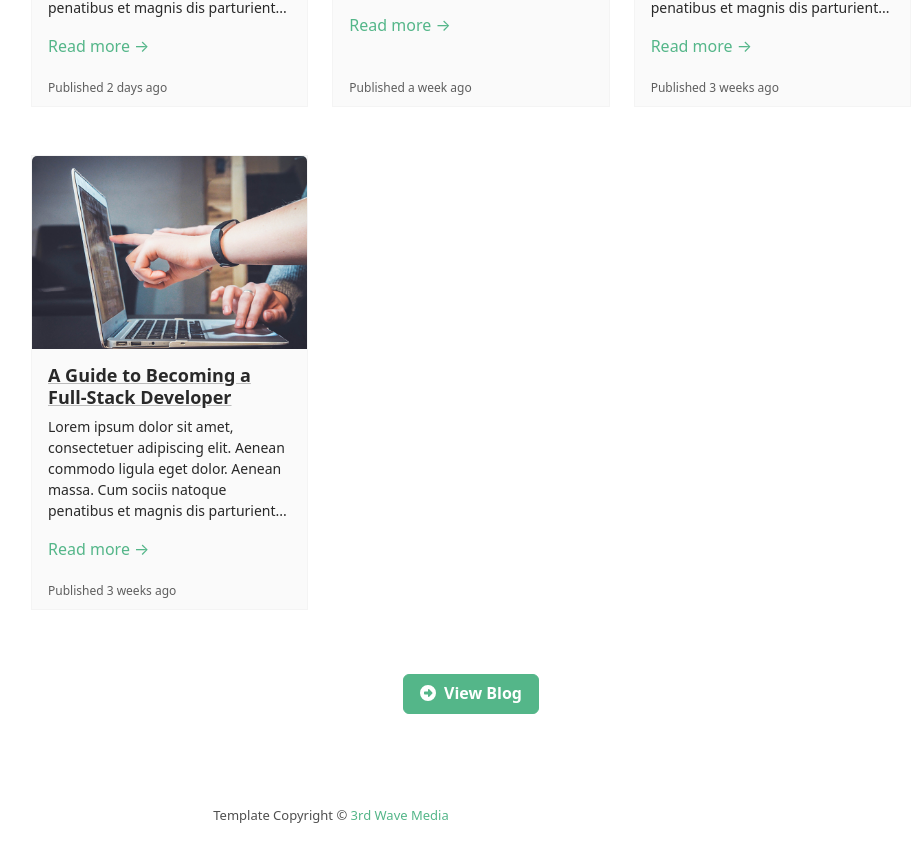
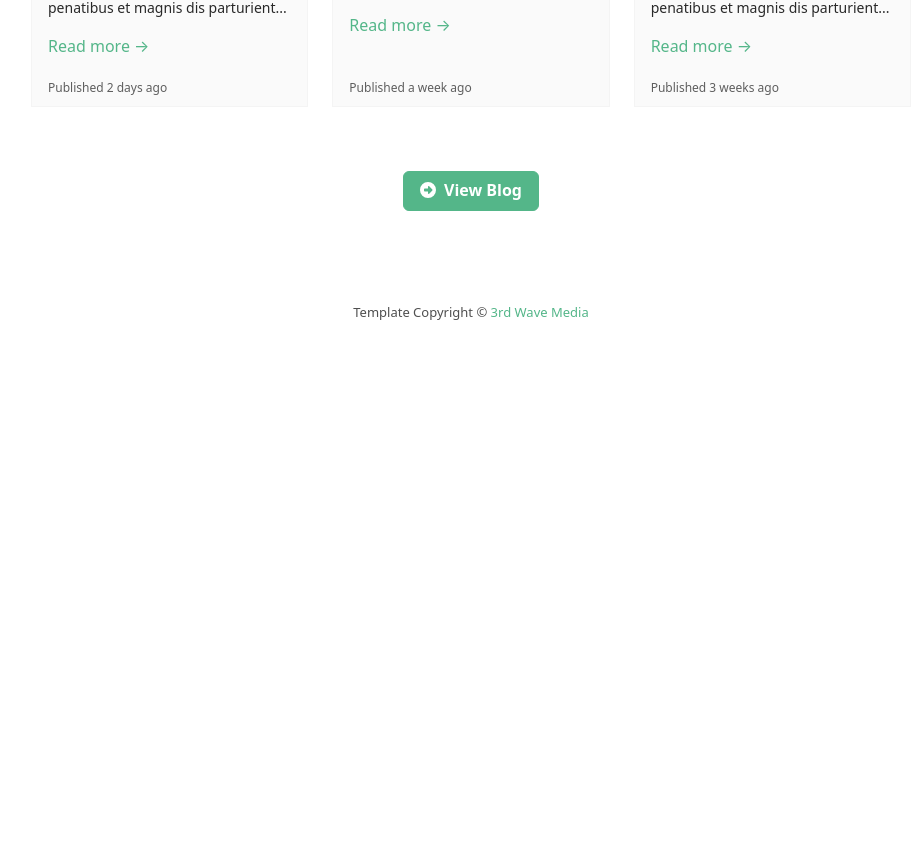
Before and after one commit to Phantuan2004/portfolio, a React (Vite) app: page / in a window 1280 px wide. Shown: the part 2564-3414 px from the top of the page, without its empty margins (309-1229 px from the left). After the commit the page ends 2911 px from the top, so only its background shows below. Built offline with nearby package versions, Linux system fonts and the light colour scheme.

Commit message:
config and edit route click

```diff
--- a/src/components/Header.jsx
+++ b/src/components/Header.jsx
@@ -1,11 +1,52 @@
+import {useEffect, useState} from "react";
+import {Link, useLocation} from "react-router-dom";
+import Cookies from "js-cookie";
+
 function Header() {
+  const [isDark, setIsDark] = useState(false);
+
+  // Khi component mount, lấy trạng thái từ cookie và set state
+  useEffect(() => {
+    const mode = Cookies.get("mode");
+    if (mode === "dark-mode") {
+      setIsDark(true);
+      document.body.classList.add("dark-mode");
+      console.log("Cookie: dark mode");
+    }else {
+      setIsDark(false);
+      document.body.classList.remove("dark-mode");
+      console.log("Cookie: light mode");
+    }
+  }, []);
+
+  // Khi toggle thay đổi
+  const handleChange = (e) => {
+    const checked = e.target.checked;
+    setIsDark(checked);
+    if (checked) {
+      document.body.classList.add("dark-mode");
+      Cookies.set("mode", "dark-mode", { expires: 7 });
+      console.log("change to dark mode");
+    } else {
+      document.body.classList.remove("dark-mode");
+      Cookies.remove("mode");
+      console.log("change to light mode");
+    }
+  };
+
+  // Function check active route
+  const isActiveRoute = (route) => {
+    const location = useLocation();
+    return location.pathname === route;
+  };
+
   return (
     <header className="header text-center">
       <div className="force-overflow">
         <h1 className="blog-name pt-lg-4 mb-0">
-          <a className="no-text-decoration" href="index.html">
+          <Link className="no-text-decoration" to="/">
             Simon Doe
-          </a>
+          </Link>
         </h1>
 
         <nav className="navbar navbar-expand-lg navbar-dark">
@@ -64,15 +105,15 @@ function Header() {
 
             <ul className="navbar-nav flex-column text-start">
               <li className="nav-item">
-                <a className="nav-link active" href="index.html">
+                <a className="nav-link active" to="/">
                   <i className="fas fa-user fa-fw me-2"></i>About Me
                   <span className="sr-only">(current)</span>
                 </a>
               </li>
               <li className="nav-item">
-                <a className="nav-link" href="portfolio.html">
+                <Link className="nav-link" to="/portfolio">
                   <i className="fas fa-laptop-code fa-fw me-2"></i>Portfolio
-                </a>
+                </Link>
               </li>
               <li className="nav-item">
                 <a className="nav-link" href="services.html">
@@ -81,9 +122,9 @@ function Header() {
                 </a>
               </li>
               <li className="nav-item">
-                <a className="nav-link" href="resume.html">
+                <Link className="nav-link" to="/resume">
                   <i className="fas fa-file-alt fa-fw me-2"></i>Resume
-                </a>
+                </Link>
               </li>
               <li className="nav-item">
                 <a className="nav-link" href="blog-home.html">
@@ -91,10 +132,10 @@ function Header() {
                 </a>
               </li>
               <li className="nav-item">
-                <a className="nav-link" href="contact.html">
+                <Link className="nav-link" to="/contact">
                   <i className="fas fa-envelope-open-text fa-fw me-2"></i>
                   Contact
-                </a>
+                </Link>
               </li>
               <li className="nav-item dropdown">
                 <a
@@ -145,10 +186,10 @@ function Header() {
             <div className="dark-mode-toggle text-center w-100">
               <hr className="mb-4" />
               <h4 className="toggle-name mb-3 ">
-                <i className="fas fa-adjust me-1"></i>Dark Mode
+                <i className="fas fa-adjust me-1"></i>{isDark ? "Light Mode" : "Dark Mode"}
               </h4>
 
-              <input className="toggle" id="darkmode" type="checkbox" />
+              <input className="toggle" id="darkmode" type="checkbox" onChange={handleChange} checked={isDark} />
               <label
                 className="toggle-btn mx-auto mb-0"
                 htmlFor="darkmode"
--- a/src/layouts/MainLayout.jsx
+++ b/src/layouts/MainLayout.jsx
@@ -1,20 +1,17 @@
 import Header from "../components/Header";
 import Footer from "../components/Footer";
-import LightDarkmodel from "../components/LightDarkmodel";
 import { Outlet } from "react-router-dom";
 
 function MainLayout() {
   return (
     <div>
-      <Header>
-        <LightDarkmodel />
-      </Header>
+      <Header />
       <main>
         <div className="main-wrapper">
           <Outlet />
+           <Footer />
         </div>
       </main>
-      <Footer />
     </div>
   );
 }
--- a/src/pages/AboutMe.jsx
+++ b/src/pages/AboutMe.jsx
@@ -515,35 +515,6 @@ function AboutMe() {
                 </div>
               </div>
             </div>
-            <div className="col-md-4 mb-5">
-              <div className="card blog-post-card">
-                <img
-                  className="card-img-top"
-                  src="assets/images/blog/blog-post-thumb-card-3.jpg"
-                  alt="image"
-                />
-                <div className="card-body">
-                  <h5 className="card-title">
-                    <a className="theme-link" href="blog-post.html">
-                      A Guide to Becoming a Full-Stack Developer
-                    </a>
-                  </h5>
-                  <p className="card-text">
-                    Lorem ipsum dolor sit amet, consectetuer adipiscing elit.
-                    Aenean commodo ligula eget dolor. Aenean massa. Cum sociis
-                    natoque penatibus et magnis dis parturient...
-                  </p>
-                  <p className="mb-0">
-                    <a className="text-link" href="blog-post.html">
-                      Read more &rarr;
-                    </a>
-                  </p>
-                </div>
-                <div className="card-footer">
-                  <small className="text-muted">Published 3 weeks ago</small>
-                </div>
-              </div>
-            </div>
           </div>
           <div className="text-center py-3">
             <a href="blog-home.html" className="btn btn-primary">
--- a/vite.config.js
+++ b/vite.config.js
@@ -8,10 +8,15 @@ const __dirname = dirname(fileURLToPath(import.meta.url));
 export default defineConfig({
   plugins: [react()],
 
+  build: {
+    sourcemap: false,
+  },
+
   server: {
     port: 3000,
     open: true,
     hmr: true,
+    sourcemapIgnoreList: () => true,
   },
 
   resolve: {
```
